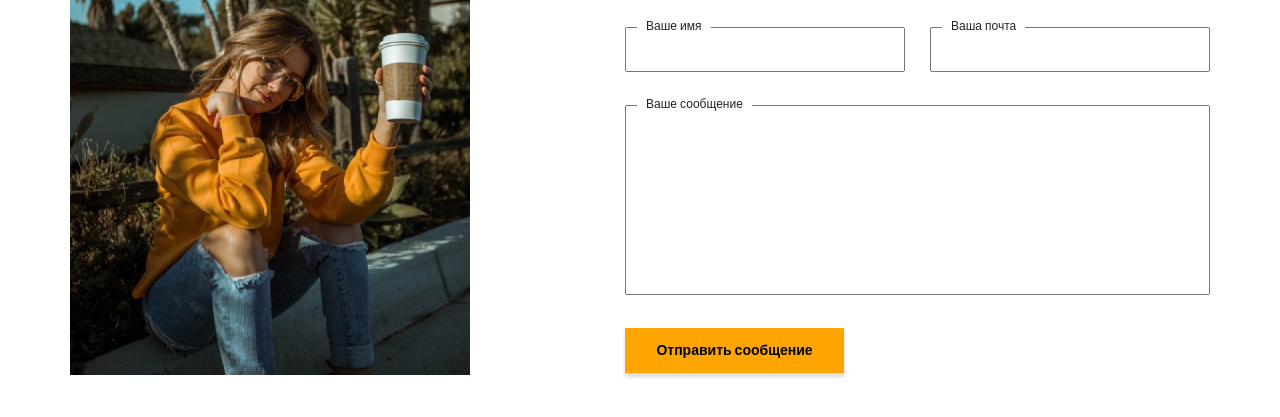
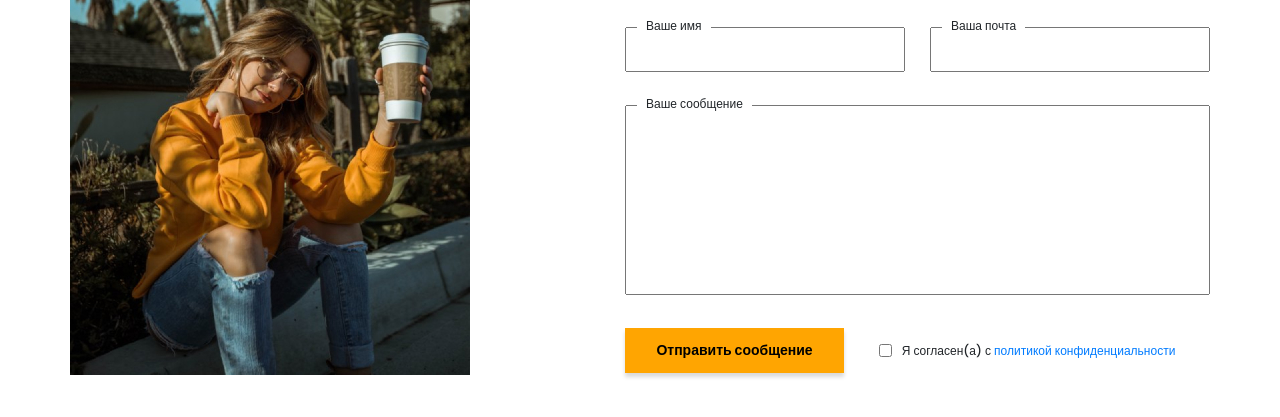
Before and after one commit to olehdev83/portfolio, a website: page src/index.html in a window 1280 px wide. Shown: the part 4903-5320 px from the top of the page. Drawn offline with nearby package versions, Linux system fonts and the light colour scheme; files that its build step writes are made by us from their sources; files whose address does not match are found by name.

Commit message:
Свертали на форме политику конфиденциальности

```diff
--- a/src/index.html
+++ b/src/index.html
@@ -527,8 +527,12 @@
 							<textarea name="text" id="text"></textarea>
 							<label for="text">Ваше сообщение</label>
 						</div>
-						<div>
+						<div class="contacts__triggers">
 							<button class="contacts__btn btn">Отправить сообщение</button>
+							<div class="contacts__polyci">
+								<input type="checkbox">
+								<span>Я согласен(а) с <a href="#">политикой конфиденциальности</a></span>
+							</div>
 						</div>
 					</form>
 				</div>
--- a/src/sass/blocks/contacts/_contacts.scss
+++ b/src/sass/blocks/contacts/_contacts.scss
@@ -72,6 +72,19 @@
             font-weight: 500;
         }
     }
+    &__triggers{
+        display: grid;
+        grid-column: 1 / 3;
+        grid-template-columns: repeat(2, auto);
+    }
+    &__polyci{
+        display: flex;
+        align-items: center;
+        font-size: 12px;
+        input{
+            margin-right: 10px;
+        }
+    }
     &__btn{
         width: 219px;
         height: 45px;
```
Also changed, not shown: dist/css/style.min.css, dist/index.html.
